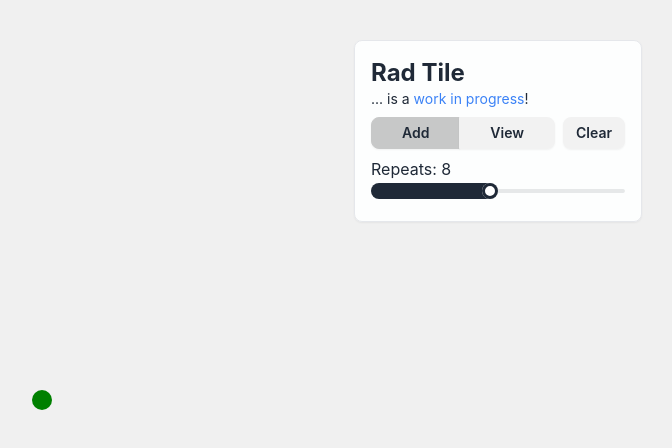
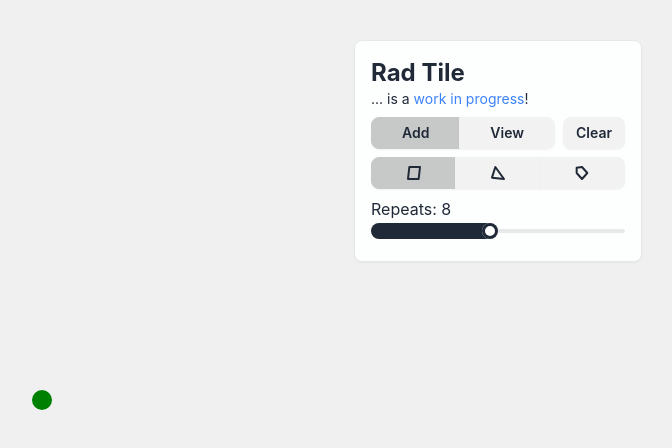
Before and after one commit to flatpickles/rad-tile, a React (Vite) app: page / in a window 1280 px wide. Shown: the top 448 px of the page, without its empty margins (598-1270 px from the left). Built offline with nearby package versions, Linux system fonts and the light colour scheme.

Commit message:
Triangle & free polygon shapes

```diff
--- /dev/null
+++ b/src/components/ShapeSelector.tsx
@@ -0,0 +1,69 @@
+import { ShapeType } from '../tile/TileManager';
+
+interface ModeSelectorProps {
+    activeShape: ShapeType;
+    handleShapeChange: (mode: ShapeType) => void;
+}
+
+const ModeSelector: React.FC<ModeSelectorProps> = ({
+    activeShape,
+    handleShapeChange,
+}) => {
+    return (
+        <div className="join w-full">
+            <button
+                className={`join-item btn btn-sm flex-grow ${activeShape === 'quad' ? 'btn-active' : ''}`}
+                onClick={() => handleShapeChange('quad')}
+            >
+                <svg
+                    xmlns="http://www.w3.org/2000/svg"
+                    viewBox="0 0 24 24"
+                    fill="none"
+                    stroke="currentColor"
+                    strokeWidth="3"
+                    strokeLinecap="round"
+                    strokeLinejoin="round"
+                    className="w-4 h-4"
+                >
+                    <path d="M5 3L21 3L19 21L3 21Z" />
+                </svg>
+            </button>
+            <button
+                className={`join-item btn btn-sm flex-grow ${activeShape === 'tri' ? 'btn-active' : ''}`}
+                onClick={() => handleShapeChange('tri')}
+            >
+                <svg
+                    xmlns="http://www.w3.org/2000/svg"
+                    viewBox="0 0 24 24"
+                    fill="none"
+                    stroke="currentColor"
+                    strokeWidth="3"
+                    strokeLinecap="round"
+                    strokeLinejoin="round"
+                    className="w-4 h-4"
+                >
+                    <path d="M8 3L3 19L21 21L8 3Z" />
+                </svg>
+            </button>
+            <button
+                className={`join-item btn btn-sm flex-grow ${activeShape === 'free' ? 'btn-active' : ''}`}
+                onClick={() => handleShapeChange('free')}
+            >
+                <svg
+                    xmlns="http://www.w3.org/2000/svg"
+                    viewBox="0 0 24 24"
+                    fill="none"
+                    stroke="currentColor"
+                    strokeWidth="3"
+                    strokeLinecap="round"
+                    strokeLinejoin="round"
+                    className="w-4 h-4"
+                >
+                    <path d="M4 4L12 3L20 12L12 21L4 12Z" />
+                </svg>
+            </button>
+        </div>
+    );
+};
+
+export default ModeSelector;
--- a/src/main/Overlay.tsx
+++ b/src/main/Overlay.tsx
@@ -3,7 +3,8 @@ import ClearButton from '../components/ClearButton';
 import ModeSelector from '../components/ModeSelector';
 import OverlayHeader from '../components/OverlayHeader';
 import RepeatSlider from '../components/RepeatSlider';
-import { TileManager, TileManagerMode } from '../tile/TileManager';
+import ShapeSelector from '../components/ShapeSelector';
+import { ShapeType, TileManager, TileManagerMode } from '../tile/TileManager';
 
 const DEFAULT_REPEATS = 8;
 
@@ -15,6 +16,12 @@ const Overlay: React.FC<OverlayProps> = ({ manager }) => {
     const [activeMode, setActiveMode] = useState<TileManagerMode>('add');
     const [repeats, setRepeats] = useState<number>(DEFAULT_REPEATS);
     const [baseRepeats, setBaseRepeats] = useState<number | null>(null);
+    const [activeShape, setActiveShape] = useState<ShapeType>('quad');
+
+    const handleShapeChange = (shape: ShapeType) => {
+        setActiveShape(shape);
+        manager?.setShape(shape);
+    };
 
     useEffect(() => {
         const addListener = () => {
@@ -57,6 +64,10 @@ const Overlay: React.FC<OverlayProps> = ({ manager }) => {
                 />
                 <ClearButton handleClear={handleClear} />
             </div>
+            <ShapeSelector
+                activeShape={activeShape}
+                handleShapeChange={handleShapeChange}
+            />
             <RepeatSlider
                 repeats={repeats}
                 setRepeats={repeatSliderSet}
--- a/src/tile/TileManager.ts
+++ b/src/tile/TileManager.ts
@@ -23,6 +23,7 @@ const REPEAT_COLOR_PROGRESS = 'rgba(0, 0, 128, 0.4)';
 const REPEAT_COLOR_STROKE = 'rgba(0, 0, 0, 1.0)';
 
 export type TileManagerMode = 'add' | 'view';
+export type ShapeType = 'quad' | 'tri' | 'free';
 export type TileManagerEvent = 'add';
 
 export class TileManager {
@@ -33,6 +34,7 @@ export class TileManager {
     private hoverPoint: Point | null = null;
     private mode: TileManagerMode = 'add';
     private repetitionCount: number = 8;
+    private shapeType: ShapeType = 'quad';
 
     constructor(canvas: HTMLCanvasElement) {
         this.canvas = canvas;
@@ -99,17 +101,25 @@ export class TileManager {
         else if (this.progressPoints.length === 1) {
             this.progressPoints.push(this.hoverPoint);
         }
-        // Add the second corner, commit & reset:
-        else if (this.progressPoints.length === 2) {
+        // Add the second corner, commit & reset if appropriate:
+        else if (this.progressPoints.length >= 2) {
+            const closingShape =
+                this.hoverPoint.x === this.progressPoints[0].x &&
+                this.hoverPoint.y === this.progressPoints[0].y;
             this.model.setProgressTile(
-                this.progressPoints[0],
-                this.progressPoints[1],
-                this.hoverPoint,
+                closingShape
+                    ? this.progressPoints
+                    : [...this.progressPoints, this.hoverPoint],
+                this.shapeType,
                 this.repetitionCount,
             );
+            if (this.shapeType !== 'free' || closingShape) {
                 this.model.commitProgressTile();
                 this.progressPoints = [];
                 this.#broadcast('add');
+            } else {
+                this.progressPoints.push(this.hoverPoint);
+            }
         }
     }
 
@@ -125,12 +135,11 @@ export class TileManager {
             this.progressPoints.length > 0,
         );
 
-        // Set the progress tile, only if we have two points
-        if (this.progressPoints.length === 2) {
+        // Set the progress tile, only if we have two or more points
+        if (this.progressPoints.length >= 2) {
             this.model.setProgressTile(
-                this.progressPoints[0],
-                this.progressPoints[1],
-                this.hoverPoint,
+                [...this.progressPoints, this.hoverPoint],
+                this.shapeType,
                 this.repetitionCount,
             );
         }
@@ -160,17 +169,26 @@ export class TileManager {
         this.mode = mode;
     }
 
+    setShape(shape: ShapeType) {
+        this.cancelInput();
+        this.shapeType = shape;
+    }
+
     #pointOrNearestAnchor(
         x: number,
         y: number,
         includeRotations: boolean = false,
     ): [Point, boolean] {
         if (SNAPPING) {
+            const excludePoints =
+                this.shapeType === 'free' && this.progressPoints.length >= 3
+                    ? this.progressPoints.slice(1)
+                    : this.progressPoints;
             const nearest = this.model.getNearestAnchor(
                 x,
                 y,
                 SNAP_DISTANCE / this.zoom,
-                this.progressPoints,
+                excludePoints,
                 includeRotations,
             );
             return [nearest ?? { x, y }, nearest !== null];
@@ -207,9 +225,9 @@ export class TileManager {
             .forEach((rotatedPoints) => {
                 context.beginPath();
                 context.moveTo(rotatedPoints[0].x, rotatedPoints[0].y);
-                context.lineTo(rotatedPoints[1].x, rotatedPoints[1].y);
-                context.lineTo(rotatedPoints[3].x, rotatedPoints[3].y);
-                context.lineTo(rotatedPoints[2].x, rotatedPoints[2].y);
+                for (let i = 1; i < rotatedPoints.length; i++) {
+                    context.lineTo(rotatedPoints[i].x, rotatedPoints[i].y);
+                }
                 context.closePath();
                 context.fill();
                 context.stroke();
@@ -225,18 +243,12 @@ export class TileManager {
                         rotatedProgressPoints[0].x,
                         rotatedProgressPoints[0].y,
                     );
+                    for (let i = 1; i < rotatedProgressPoints.length; i++) {
                         context.lineTo(
-                        rotatedProgressPoints[1].x,
-                        rotatedProgressPoints[1].y,
+                            rotatedProgressPoints[i].x,
+                            rotatedProgressPoints[i].y,
                         );
-                    context.lineTo(
-                        rotatedProgressPoints[3].x,
-                        rotatedProgressPoints[3].y,
-                    );
-                    context.lineTo(
-                        rotatedProgressPoints[2].x,
-                        rotatedProgressPoints[2].y,
-                    );
+                    }
                     context.closePath();
                     context.fill();
                     context.stroke();
@@ -250,9 +262,9 @@ export class TileManager {
         this.model.tiles.forEach((tile) => {
             context.beginPath();
             context.moveTo(tile.corners[0].x, tile.corners[0].y);
-            context.lineTo(tile.corners[1].x, tile.corners[1].y);
-            context.lineTo(tile.corners[3].x, tile.corners[3].y);
-            context.lineTo(tile.corners[2].x, tile.corners[2].y);
+            for (let i = 1; i < tile.corners.length; i++) {
+                context.lineTo(tile.corners[i].x, tile.corners[i].y);
+            }
             context.closePath();
             context.fill();
             context.stroke();
@@ -266,18 +278,12 @@ export class TileManager {
                 this.model.progressTile.corners[0].x,
                 this.model.progressTile.corners[0].y,
             );
+            for (let i = 1; i < this.model.progressTile.corners.length; i++) {
                 context.lineTo(
-                this.model.progressTile.corners[1].x,
-                this.model.progressTile.corners[1].y,
+                    this.model.progressTile.corners[i].x,
+                    this.model.progressTile.corners[i].y,
                 );
-            context.lineTo(
-                this.model.progressTile.corners[3].x,
-                this.model.progressTile.corners[3].y,
-            );
-            context.lineTo(
-                this.model.progressTile.corners[2].x,
-                this.model.progressTile.corners[2].y,
-            );
+            }
             context.closePath();
             context.fill();
             context.stroke();
--- a/src/tile/TileModel.ts
+++ b/src/tile/TileModel.ts
@@ -1,3 +1,5 @@
+import { ShapeType } from './TileManager';
+
 export type Point = {
     x: number;
     y: number;
@@ -9,12 +11,7 @@ export type AnchorPoint = Point & {
 };
 
 export type Tile = {
-    corners: [
-        Point, // inner anchor
-        Point, // left anchor (counterclockwise)
-        Point, // right anchor (clockwise)
-        Point, // outer anchor
-    ];
+    corners: Point[];
     repetitions: number;
 };
 
@@ -95,22 +92,36 @@ export class TileModel {
     }
 
     setProgressTile(
-        inner: Point,
-        left: Point,
-        right: Point,
+        corners: Point[],
+        shapeType: ShapeType,
         repetitions: number,
     ) {
-        // Calculate the outer corner
-        const innerX = inner.x;
-        const innerY = inner.y;
-        const midpointX = (left.x + right.x) / 2;
-        const midpointY = (left.y + right.y) / 2;
-        const outerX = innerX + (midpointX - innerX) * 2;
-        const outerY = innerY + (midpointY - innerY) * 2;
+        if (corners.length < 3) {
+            throw new Error(
+                'Cannot set progress tile with fewer than 3 corners',
+            );
+        }
+        const cornersToUse = corners;
+        if (shapeType === 'quad') {
+            if (corners.length !== 3) {
+                throw new Error(
+                    'Invalid number of corners for parallelogram (quad)',
+                );
+            }
 
-        // Create and set the progress tile
+            // Calculate the outer corner
+            const innerX = corners[0].x;
+            const innerY = corners[0].y;
+            const midpointX = (corners[1].x + corners[2].x) / 2;
+            const midpointY = (corners[1].y + corners[2].y) / 2;
+            const outerX = innerX + (midpointX - innerX) * 2;
+            const outerY = innerY + (midpointY - innerY) * 2;
+
+            // Add outer corner to cornersToUse
+            cornersToUse.splice(2, 0, { x: outerX, y: outerY });
+        }
         this.progressTile = {
-            corners: [inner, left, right, { x: outerX, y: outerY }],
+            corners: cornersToUse,
             repetitions: repetitions,
         };
     }
```
Also changed, not shown: 1 other file (tests, documents, lock files or other folders). Lines whose indentation alone changed are shown as unchanged.
